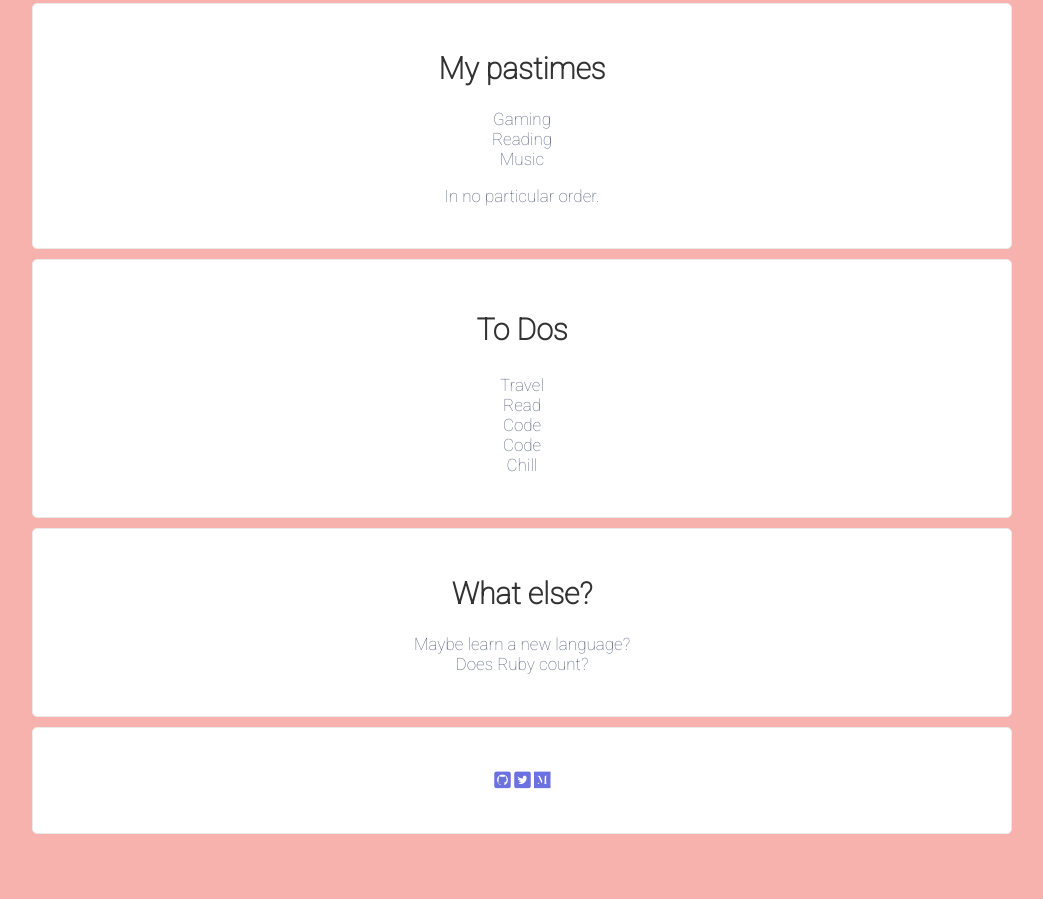
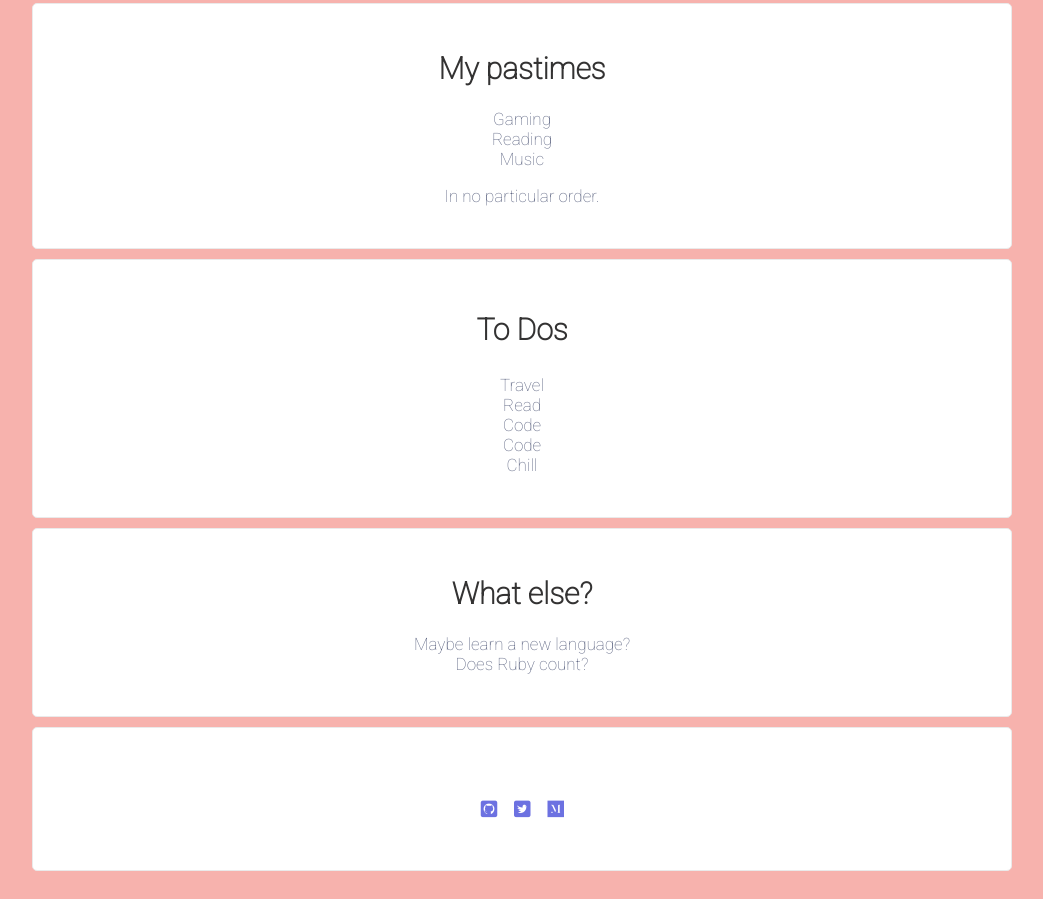
Before and after one commit to jjatgm/profile, a plain HTML site: page index.html in a window 1280 px wide. Shown: the part 416-1315 px from the top of the page, without its empty margins (118-1161 px from the left). Before the commit the page ends 1278 px from the top, so only its background shows below. Drawn offline with Linux system fonts and the light colour scheme.

Commit message:
made code changes

```diff
--- a/index.html
+++ b/index.html
@@ -64,9 +64,11 @@
 
       <div class="cards">
         <ul id="socials">
-          <li><a href="www.github.com" target="_blank"><i class="fab fa-github-square"></i></a></li>
-          <li><a href="www.twitter.com" target="_blank"><i class="fab fa-twitter-square"></i></a></li>
-          <li><a href="www.medium.com" target="_blank"><i class="fab fa-medium"></i></a></li>
+          <div class="social-icons">
+            <li><a href="https://github.com" target="_blank"><i class="fab fa-github-square"></i></a></li>
+            <li><a href="https://twitter.com" target="_blank"><i class="fab fa-twitter-square"></i></a></li>
+            <li><a href="https://medium.com" target="_blank"><i class="fab fa-medium"></i></a></li>
+          </div>
         </ul>
       </div>
     </div>
--- a/style.css
+++ b/style.css
@@ -64,8 +64,17 @@ a:hover {
   border-radius: 50%;
 }
 
-#socials li {
-  display: inline;
+/* #socials li {
+  font-size: 100px;
+  /* display: inline; */
+  /* list-style: none; */
+
+.social-icons {
+  display: flex;
+  justify-content: space-around;
+  width: 100px;
+  margin: 0px auto;
+  font-size: 50px;
 }
 
 @media (max-width: 960) {
```
